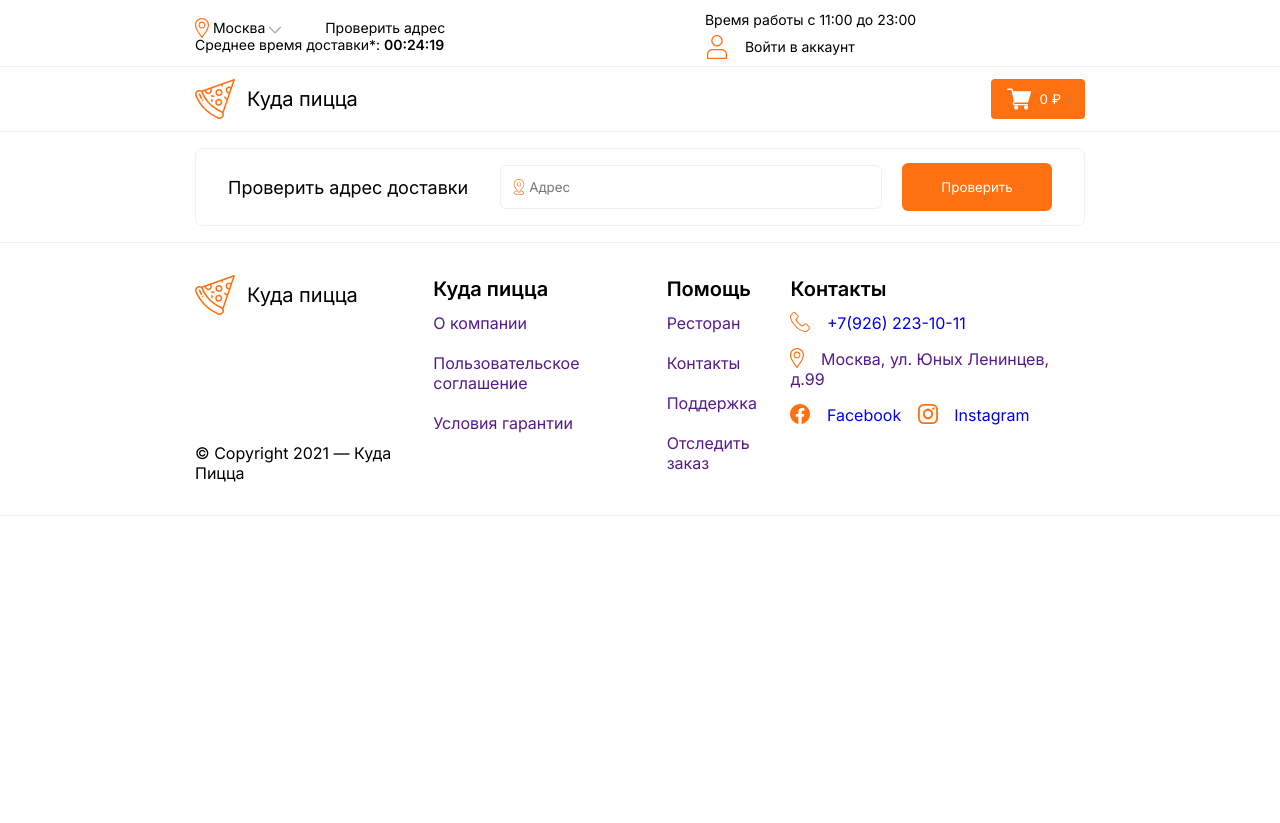
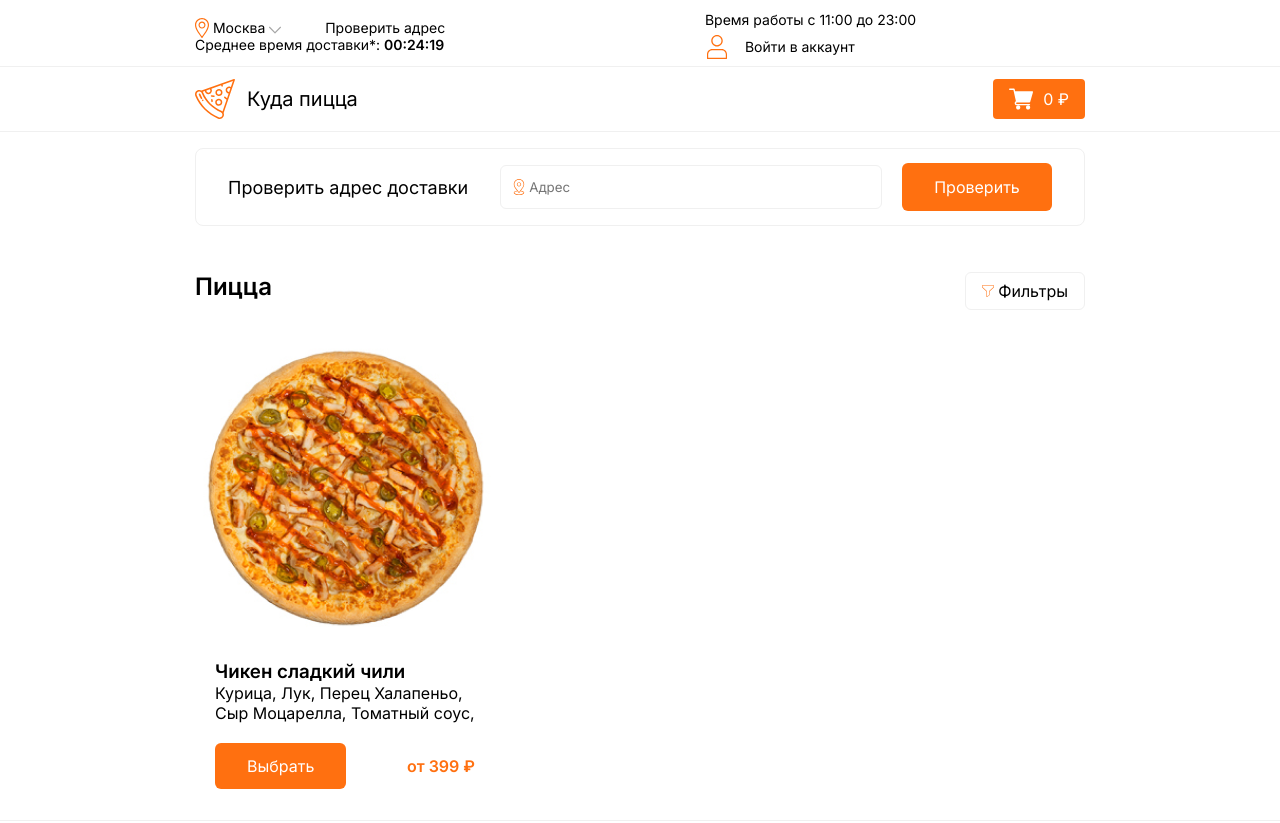
Before and after one commit to Leemollia/where-pizza, a plain HTML site: page title.html in a window 1280 px wide. Shown: the top 823 px of the page. Before the commit the page ends 800 px from the top, so only its background shows below. Drawn offline with Linux system fonts and the light colour scheme.

Commit message:
Added content-card, heading
Добавлена карточка товара, сделан общий стильи добавлены новые для класса button
Изменены

```diff
--- a/css/style.css
+++ b/css/style.css
@@ -7,7 +7,6 @@
 }
 
 h4 {
-    font-family: Inter;
     font-style: normal;
     font-weight: 600;
     font-size: 20px;
@@ -30,6 +29,16 @@ h4 {
 
 .logo span {
     padding-left: 12px;
+}
+
+
+.button {
+    padding: 8px 16px;
+    color: white;
+    background: #FF7010;
+    border: none;
+    border-radius: 6px;
+    font-size: 16px;
 }
 
 /* Header start */
@@ -81,22 +90,19 @@ h4 {
     font-size: 18px;
 }
 
-.header-cart__cart button {
+.button-cart {
     display: flex;
-    justify-content: flex-end;
     align-items: center;
     padding: 8px 16px;
     color: white;
     background: #FF7010;
     border: none;
     border-radius: 4px;
-    box-shadow: none;
+    font-size: 16px;
 }
-.header-cart__cart button span {
-    flex: none;
-    order: 1;
-    flex-grow: 0;
-    margin: 0px 8px;
+
+.button-cart span {
+    margin-left: 10px;
 }
 
 /* Header end */
@@ -165,13 +171,13 @@ h4 {
     margin: 16px 0;
 }
 
-.input__check-address-label {
+.check-address__input-label {
     font-size: 18px;
     margin: 0 32px;
     min-width: fit-content;
 }
 
-.input__check-address-input {
+.check-address__input-input {
     width: 100%;
     border: 1px solid #F0F0F0;
     border-radius: 6px;
@@ -179,21 +185,83 @@ h4 {
     margin: 16px 0;
 }
 
-.input__check-address-input::placeholder {
+.check-address__input-input:focus {
+    outline: 1px solid #FF7010;
+}
+
+.check-address__input-input::placeholder {
     background: url(/img/Location.svg) no-repeat;
     background-size: 16px;
     text-indent: 18px;
 }
 
-.input__check-address-button {
+.check-address__input-button {
     background: #FF7010;
-    border-radius: 6px;
     min-width: 150px;
     min-height: 48px;
-    border: none;
     color: white;
     margin-left: 20px;
     margin-right: 32px;
 }
 
 /* Search address bar ends */
+
+/* Heading and filter start*/
+
+.heading-and-filter {
+    display: flex;
+    justify-content: space-between;
+    margin: 30px 0;
+}
+
+.button-filter {
+    padding: 8px 16px;
+    background-color: #fff;
+    color: rgb(0, 0, 0);
+    border: 1px solid #F0F0F0;
+}
+
+/* Heading and filter ends */
+
+/* Content card start */
+
+.content {
+    display: flex;
+    gap: 30px;
+}
+
+.content-card {
+    display: flex;
+    flex-direction: column;
+    width: 300px;
+    height: 480px;
+    /* margin-bottom: 30px;
+    margin-right: 30px; */
+}
+
+.content-card_description {
+    padding: 20px;
+}
+
+.content-card_description p {
+    flex: 1 1;
+    max-height: 40px;
+    overflow: hidden;
+    text-overflow: ellipsis;
+}
+
+.content-card_select {
+    display: flex;
+    justify-content: space-between;
+    align-items: center;
+    padding: 0 20px;
+}
+
+.content-card_select span {
+    color: #FF7010;
+    font-weight: 600;
+}
+
+.button-select {
+    padding: 13px 32px;
+}
--- a/title.html
+++ b/title.html
@@ -31,7 +31,7 @@
                     <li>Время работы c 11:00 до 23:00</li>
                     <li>
                         <img id="accountsvg" src="/img/Account.svg" alt="">
-                        Войти в аккаунт
+                        <span>Войти в аккаунт</span>
                     </li>
                 </ul>
             </div>
@@ -44,7 +44,7 @@
                 </div>
             </div>
             <div class="header-cart__cart">
-                <button>
+                <button class="button button-cart">
                     <img src="/img/Shoppingbag.svg" alt="">
                     <span>0 ₽</span>
                 </button>
@@ -53,9 +53,29 @@
     <main>
         <div class="container">
             <div class="check-address">
-                    <label class="input__check-address-label" for="address">Проверить адрес доставки</label>
-                    <input class="input__check-address-input" placeholder= "Адрес" type="search" name="address">
-                    <input class="input__check-address-button" type="button" value="Проверить">
+                <label class="check-address__input-label" for="address">Проверить адрес доставки</label>
+                <input class="check-address__input-input" placeholder="Адрес" type="search" id="address">
+                <input class="button check-address__input-button" type="button" value="Проверить">
+            </div>
+            <div class="heading-and-filter">
+                <h2>Пицца</h2>
+                <button class="button button-filter">
+                    <img src="/img/Filter.svg" alt="">
+                    <span>Фильтры</span>
+                </button>
+            </div>
+            <div class="content">
+                <div class="content-card">
+                    <img src="/img/pizza-src/pizza1.png" alt="">
+                    <div class="content-card_description">
+                        <h3>Чикен сладкий чили</h3>
+                        <p>Курица, Лук, Перец Халапеньо, Сыр Моцарелла, Томатный соус, Ещё что-то Lorem ipsum dolor sit amet consectetur adipisicing elit. Perspiciatis voluptatibus saepe similique? Similique modi iure fugit deserunt quae. Delectus ad sint ut inventore accusantium enim quod a corrupti debitis tempora?</p>
+                    </div>
+                    <div class="content-card_select">
+                        <button class="button button-select">Выбрать</button>
+                        <span>от 399 ₽</span>
+                    </div>
+                </div>
             </div>
         </div>
     </main>
```
Also changed, not shown: img/Filter.svg (added), img/pizza-src/pizza1.png (added).
